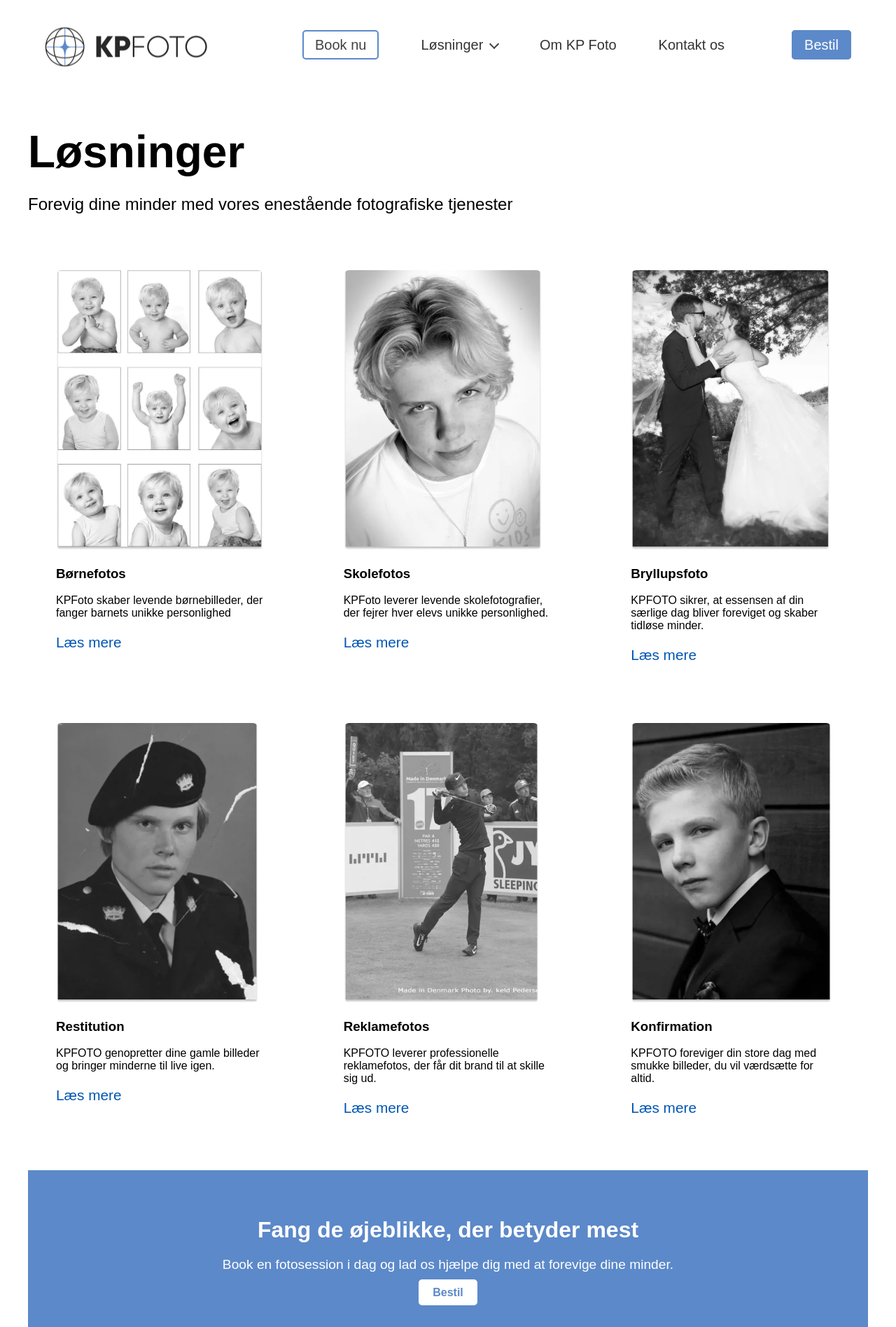
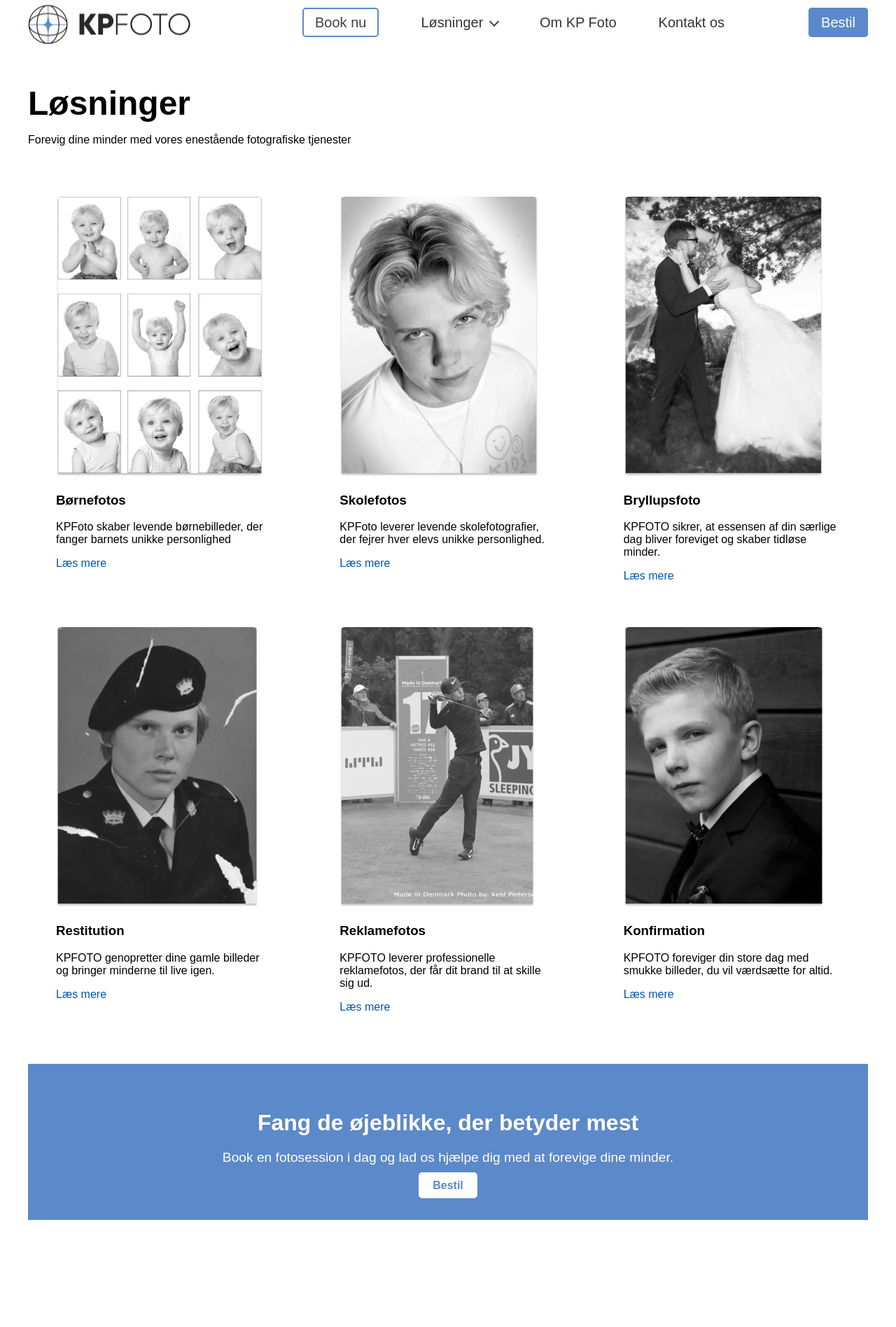
Before and after one commit to walthemort/kpfoto, a PHP site: page /services.html in a window 1280 px wide. Shown: the whole page at 70% size. After the commit the page ends 1743 px from the top, so only its background shows below. Run offline with PHP 8.4, Linux system fonts and the light colour scheme.

Commit message:
fixed side

```diff
--- a/KPFOTO/css/services.css
+++ b/KPFOTO/css/services.css
@@ -169,7 +169,6 @@ main {
     max-width: 1200px;
     margin-left: auto;
     margin-right: auto;
-
 }
 
 .Løsning {
@@ -199,6 +198,7 @@ main {
 h1 {
     font-size: 3rem;
     margin: 0;
+    margin-top: -60px;
 }
 
 #tekst {
@@ -297,72 +297,3 @@ section[aria-labelledby="cta-title"] {
 }
 
 /* Responsiv til tablet og større skærme */
-@media (max-width: 1024px) {
-    header nav {
-        flex-direction: row;
-        justify-content: space-between;
-        padding: 1rem;
-    }
-
-    article {
-        grid-template-columns: repeat(2, 1fr); /* 2 kolonner på tablet */
-        gap: 1.5rem;
-    }
-
-    .Løsning img {
-        height: auto;
-        max-width: 100%;
-    }
-
-    figcaption.Undertekst {
-        font-size: 10px; /* Øg lidt skriftstørrelsen */
-    }
-
-    .LæsMere {
-        font-size: 0.5rem;
-    }
-
-    h1 {
-        font-size: 3rem; /* Justeret størrelse på h1 */
-    }
-
-    #Tekst {
-        font-size: 1.2rem;
-    }
-
-    /* Call to action sektion */
-
-}
-
-/* Større skærme (desktop) */
-@media (min-width: 1025px) {
-    header nav {
-        flex-direction: row;
-        justify-content: space-between;
-        padding: 2rem 4rem;
-    }
-
-    article {
-        grid-template-columns: repeat(3, 1fr); /* 3 kolonner på større skærme */
-        gap: 2rem;
-    }
-
-    figcaption.Undertekst {
-        font-size: 20px; /* Øg skriftstørrelsen på desktop */
-    }
-
-    .LæsMere {
-        font-size: 1.3rem;
-    }
-
-    h1 {
-        font-size: 4rem; /* Justeret størrelse på h1 */
-    }
-
-    #Tekst {
-        font-size: 1.5rem;
-    }
-
-
-
-}
```
